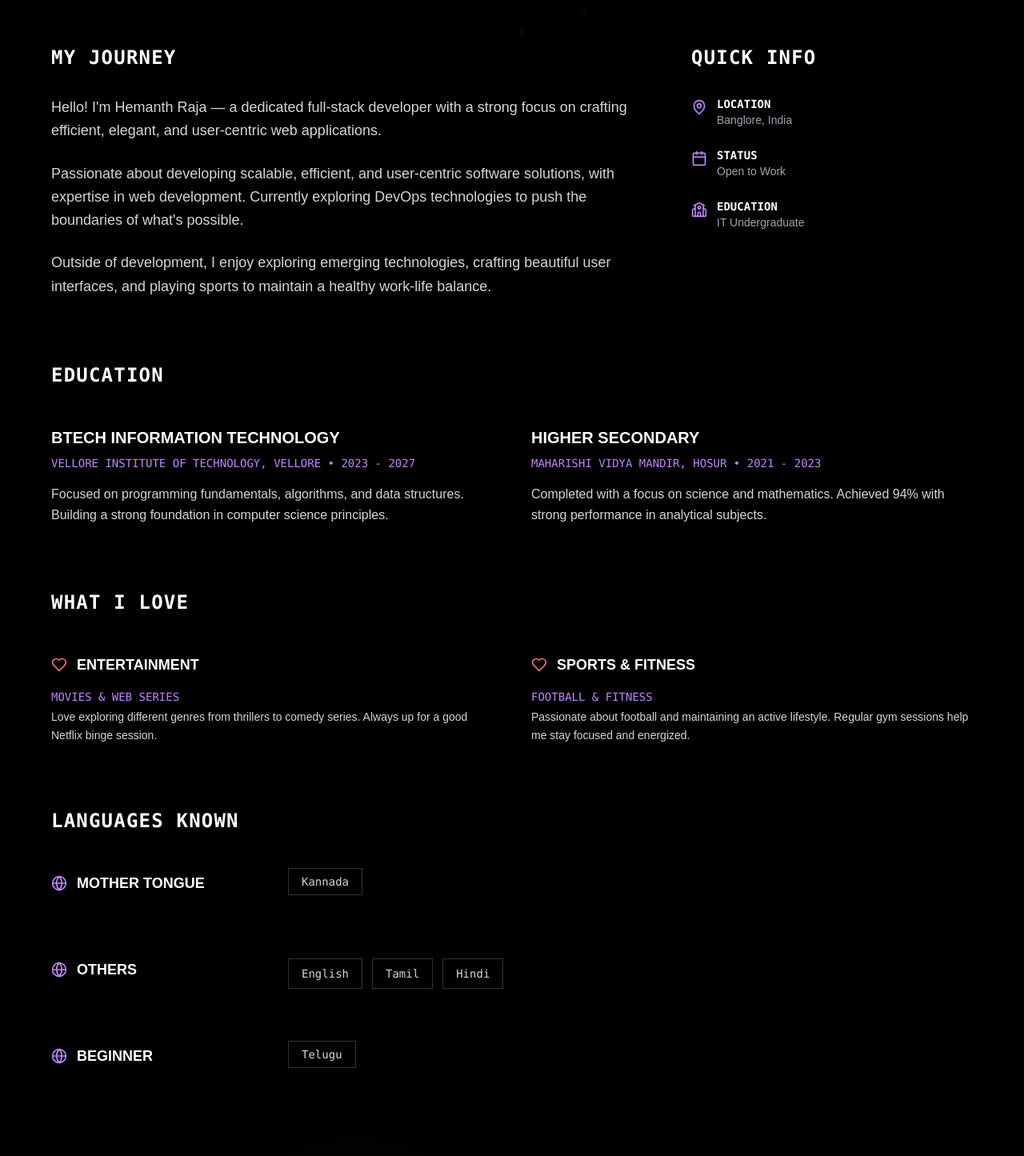
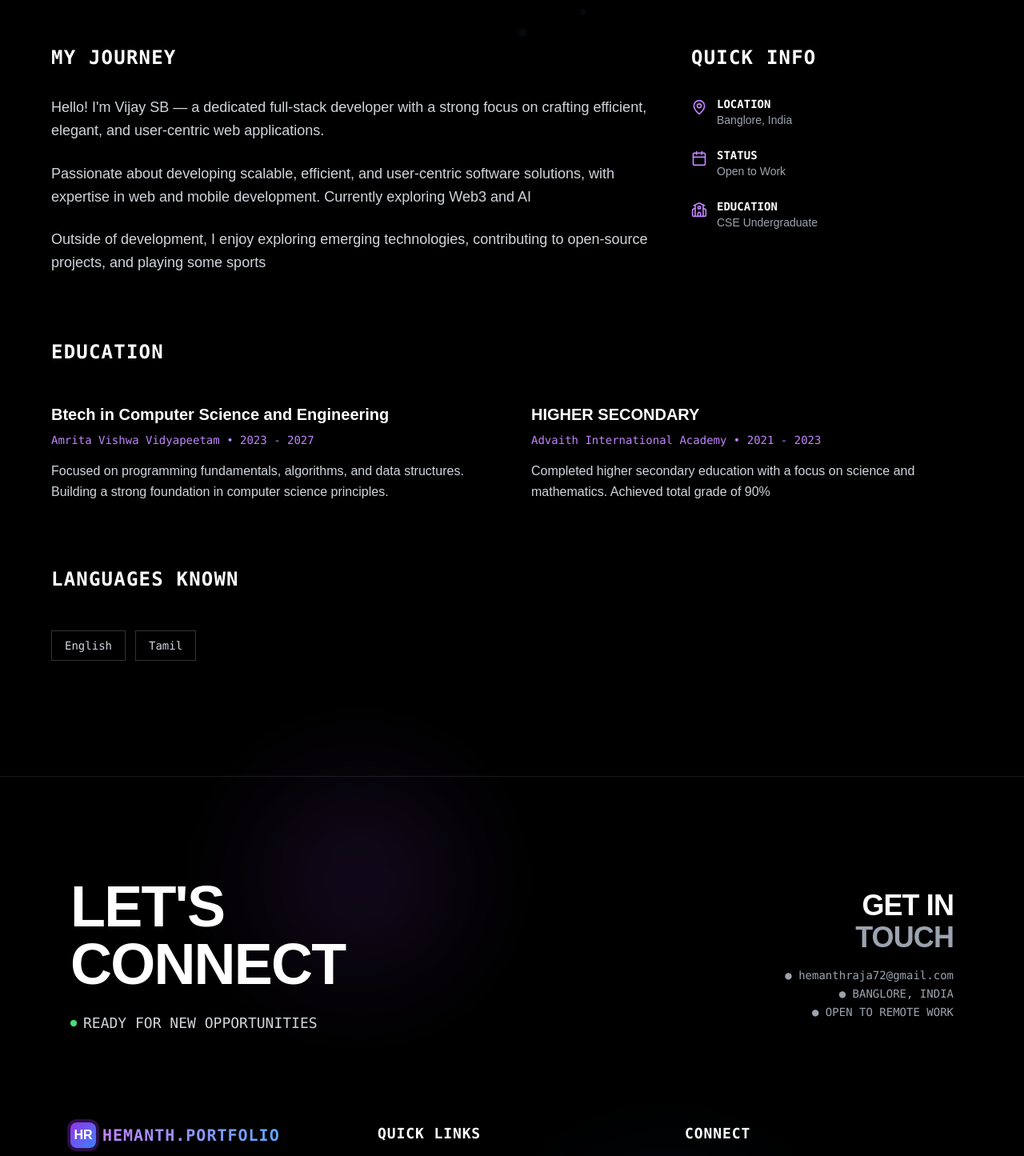
Before and after one commit to vijay-sb/Portfolio-v2, a Next.js app: page /about in a window 1280 px wide. Shown: the part 600-2045 px from the top of the page at 80% size. Built offline with nearby package versions, Linux system fonts and the light colour scheme.

Commit message:
update data /about

```diff
--- a/app/about/page.tsx
+++ b/app/about/page.tsx
@@ -3,7 +3,7 @@
 import { motion } from "framer-motion";
 import { Navbar } from "@/src/components/sidebar";
 import { Footer } from "@/src/components/footer";
-import { Calendar, MapPin, School, Heart, Globe } from "lucide-react";
+import { Calendar, MapPin, School } from "lucide-react";
 import { useTheme } from "@/src/contexts/theme-context";
 
 // Gentle breathing dots - representing life and growth
@@ -134,24 +134,18 @@ export default function AboutPage() {
                   isDark ? "text-white" : "text-gray-900"
                 }`}
               >
-                HEMANTH
+                Vijay S B
                 <br />
-                <span
-                  className={`transition-colors duration-500 ${
-                    isDark ? "text-gray-400" : "text-gray-600"
-                  }`}
-                >
-                  RAJA
-                </span>
+
               </h2>
               <div
                 className={`text-sm font-mono leading-relaxed transition-colors duration-500 ${
                   isDark ? "text-gray-400" : "text-gray-500"
                 }`}
               >
-                ● FULL STACK DEVELOPER
-                <br />● DEVOPS ENTHUSIAST
-                <br />● IT UNDERGRADUATE
+                ● SOFTWARE DEVELOPER
+                <br />● AI/WEB3 ENTHUSIAST
+                <br />● CSE UNDERGRADUATE
               </div>
             </motion.div>
           </motion.div>
@@ -179,19 +173,18 @@ export default function AboutPage() {
               >
                 <p>
                   {
-                    "Hello! I'm Hemanth Raja — a dedicated full-stack developer with a strong focus on crafting efficient, elegant, and user-centric web applications."
+                    "Hello! I'm Vijay SB — a dedicated full-stack developer with a strong focus on crafting efficient, elegant, and user-centric web applications."
                   }
                 </p>
                 <p>
-                  Passionate about developing scalable, efficient, and
-                  user-centric software solutions, with expertise in web
-                  development. Currently exploring DevOps technologies to push
-                  the boundaries of what&apos;s possible.
+                                   Passionate about developing scalable, efficient, and
+                  user-centric software solutions, with expertise in web and
+                  mobile development. Currently exploring Web3 and AI
                 </p>
                 <p>
-                  Outside of development, I enjoy exploring emerging
-                  technologies, crafting beautiful user interfaces, and playing
-                  sports to maintain a healthy work-life balance.
+                Outside of development, I enjoy exploring emerging
+                  technologies, contributing to open-source projects, and
+                  playing some sports
                 </p>
               </div>
             </motion.section>
@@ -266,7 +259,7 @@ export default function AboutPage() {
                         isDark ? "text-gray-400" : "text-gray-600"
                       }`}
                     >
-                      IT Undergraduate
+                      CSE Undergraduate
                     </div>
                   </div>
                 </div>
@@ -296,10 +289,10 @@ export default function AboutPage() {
                     isDark ? "text-white" : "text-gray-900"
                   }`}
                 >
-                  BTECH INFORMATION TECHNOLOGY
+                  Btech in Computer Science and Engineering
                 </h3>
                 <div className="text-purple-400 font-mono text-sm mb-4">
-                  VELLORE INSTITUTE OF TECHNOLOGY, VELLORE • 2023 - 2027
+                   Amrita Vishwa Vidyapeetam • 2023 - 2027
                 </div>
                 <p
                   className={`leading-relaxed transition-colors duration-500 ${
@@ -321,21 +314,21 @@ export default function AboutPage() {
                   HIGHER SECONDARY
                 </h3>
                 <div className="text-purple-400 font-mono text-sm mb-4">
-                  MAHARISHI VIDYA MANDIR, HOSUR • 2021 - 2023
+                  Advaith International Academy • 2021 - 2023
                 </div>
                 <p
                   className={`leading-relaxed transition-colors duration-500 ${
                     isDark ? "text-gray-300" : "text-gray-700"
                   }`}
                 >
-                  Completed with a focus on science and mathematics. Achieved
-                  94% with strong performance in analytical subjects.
+           Completed higher secondary education with a focus on
+                      science and mathematics. Achieved total grade of 90%{" "}
                 </p>
               </div>
             </div>
           </motion.section>
 
-          {/* What I Love Section */}
+          {/* What I Love Section
           <motion.section
             initial={{ opacity: 0, y: 20 }}
             animate={{ opacity: 1, y: 0 }}
@@ -408,7 +401,7 @@ export default function AboutPage() {
                 </div>
               </div>
             </div>
-          </motion.section>
+          </motion.section> */}
 
           {/* Languages Section */}
           <motion.section
@@ -418,7 +411,7 @@ export default function AboutPage() {
             className="mt-20"
           >
             <h2
-              className={`text-2xl font-black mb-12 font-mono tracking-wider transition-colors duration-500 ${
+              className={`text-2xl font-black mb-4 font-mono tracking-wider transition-colors duration-500 ${
                 isDark ? "text-white" : "text-gray-900"
               }`}
             >
@@ -426,50 +419,9 @@ export default function AboutPage() {
             </h2>
 
             <div className="grid grid-cols-1 lg:grid-cols-12 gap-8">
-              {/* Mother Tongue */}
-              <div className="lg:col-span-3">
-                <div className="flex items-center gap-3 mb-4">
-                  <Globe className="w-5 h-5 text-purple-400" />
-                  <h3
-                    className={`text-lg font-black transition-colors duration-500 ${
-                      isDark ? "text-white" : "text-gray-900"
-                    }`}
-                  >
-                    MOTHER TONGUE
-                  </h3>
-                </div>
-              </div>
-              <div className="lg:col-span-9">
-                <motion.span
-                  initial={{ opacity: 0, scale: 0.8 }}
-                  animate={{ opacity: 1, scale: 1 }}
-                  transition={{ delay: 0.05 }}
-                  className={`px-4 py-2 font-mono text-sm border transition-all duration-300 hover:scale-105 ${
-                    isDark
-                      ? "border-white/20 text-gray-300 hover:border-white/40 hover:text-white"
-                      : "border-gray-300 text-gray-700 hover:border-gray-400 hover:text-gray-900"
-                  }`}
-                >
-                  Kannada
-                </motion.span>
-              </div>
-
-              {/* Others */}
-              <div className="lg:col-span-3 mt-8">
-                <div className="flex items-center gap-3 mb-4">
-                  <Globe className="w-5 h-5 text-purple-400" />
-                  <h3
-                    className={`text-lg font-black transition-colors duration-500 ${
-                      isDark ? "text-white" : "text-gray-900"
-                    }`}
-                  >
-                    OTHERS
-                  </h3>
-                </div>
-              </div>
               <div className="lg:col-span-9 mt-8">
                 <div className="flex flex-wrap gap-3">
-                  {["English", "Tamil", "Hindi"].map((language, index) => (
+                  {["English", "Tamil"].map((language, index) => (
                     <motion.span
                       key={index}
                       initial={{ opacity: 0, scale: 0.8 }}
@@ -487,33 +439,6 @@ export default function AboutPage() {
                 </div>
               </div>
 
-              {/* Beginner */}
-              <div className="lg:col-span-3 mt-8">
-                <div className="flex items-center gap-3 mb-4">
-                  <Globe className="w-5 h-5 text-purple-400" />
-                  <h3
-                    className={`text-lg font-black transition-colors duration-500 ${
-                      isDark ? "text-white" : "text-gray-900"
-                    }`}
-                  >
-                    BEGINNER
-                  </h3>
-                </div>
-              </div>
-              <div className="lg:col-span-9 mt-8">
-                <motion.span
-                  initial={{ opacity: 0, scale: 0.8 }}
-                  animate={{ opacity: 1, scale: 1 }}
-                  transition={{ delay: 0.05 }}
-                  className={`px-4 py-2 font-mono text-sm border transition-all duration-300 hover:scale-105 ${
-                    isDark
-                      ? "border-white/20 text-gray-300 hover:border-white/40 hover:text-white"
-                      : "border-gray-300 text-gray-700 hover:border-gray-400 hover:text-gray-900"
-                  }`}
-                >
-                  Telugu
-                </motion.span>
-              </div>
             </div>
           </motion.section>
         </div>
```
